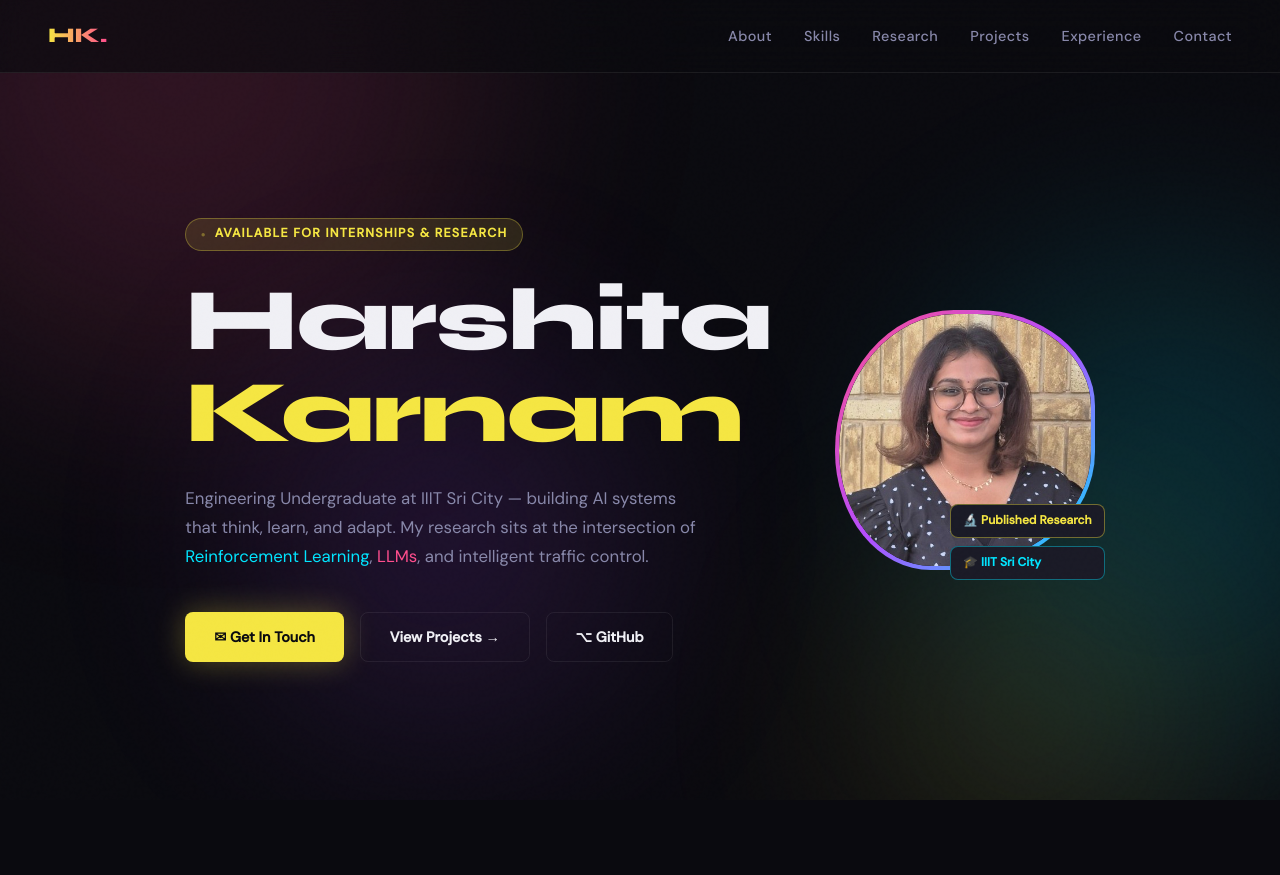
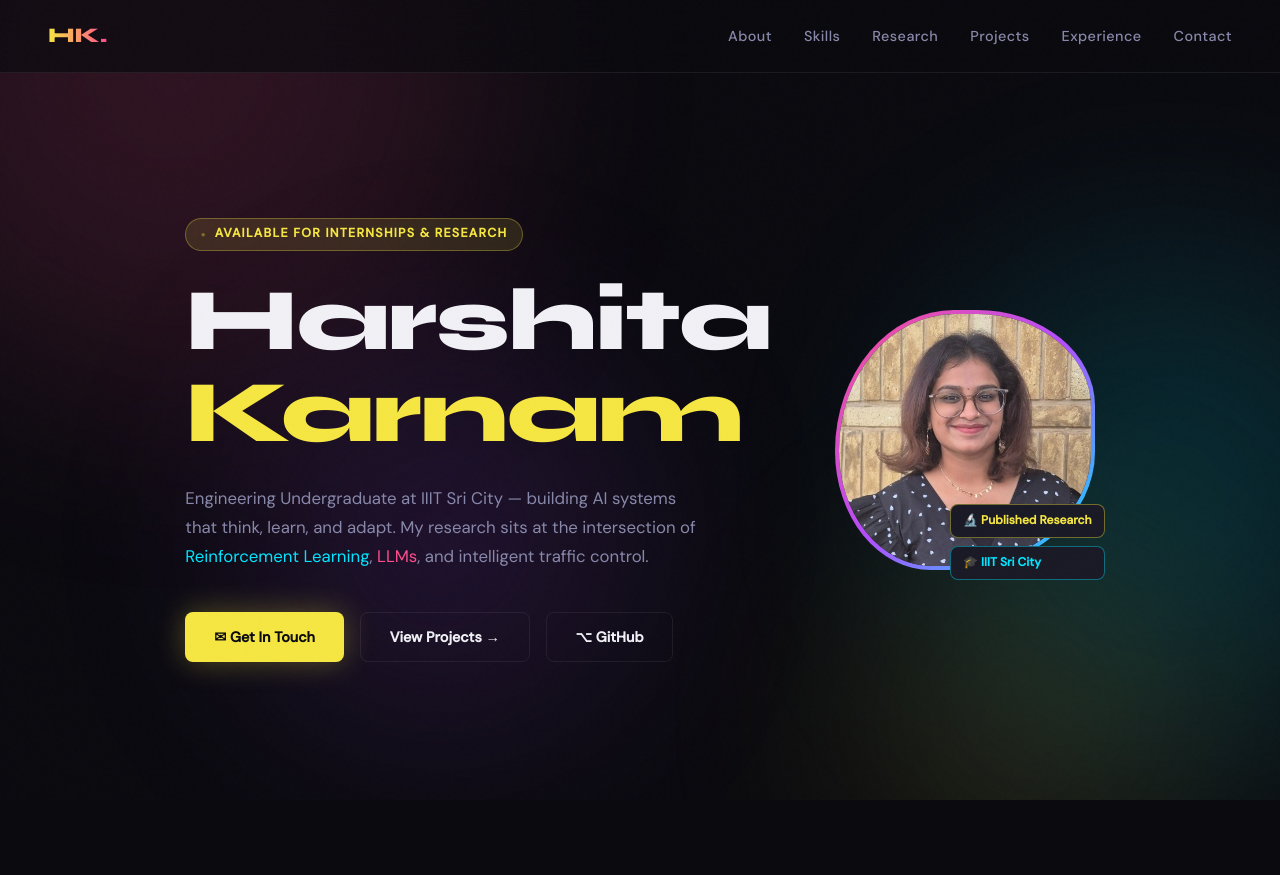
Before and after one commit to harshitak13/Portfolio, a plain HTML site: page index.html in a window 1280 px wide. Shown: the top 875 px of the page. Drawn offline with nearby package versions, Linux system fonts and the light colour scheme.

Commit message:
Add photo

```diff
--- a/index.html
+++ b/index.html
@@ -229,6 +229,7 @@
     align-items: center;
     justify-content: center;
     overflow: hidden;
+    position: relative;
   }
   .avatar-initials {
     font-family: 'Syne', sans-serif;
@@ -724,7 +725,7 @@
       <div class="hero-avatar">
         <div class="avatar-ring">
           <div class="avatar-inner">
-            <img src="Photo.jpg" alt="Harshita Karnam" style="width:100%;height:100%;object-fit:cover;border-radius:inherit;" />
+            <img src="photo.jpg" alt="Harshita Karnam" style="width:100%;height:100%;object-fit:cover;object-position:center top;display:block;" />
           </div>
         </div>
         <div class="avatar-badges">
```
